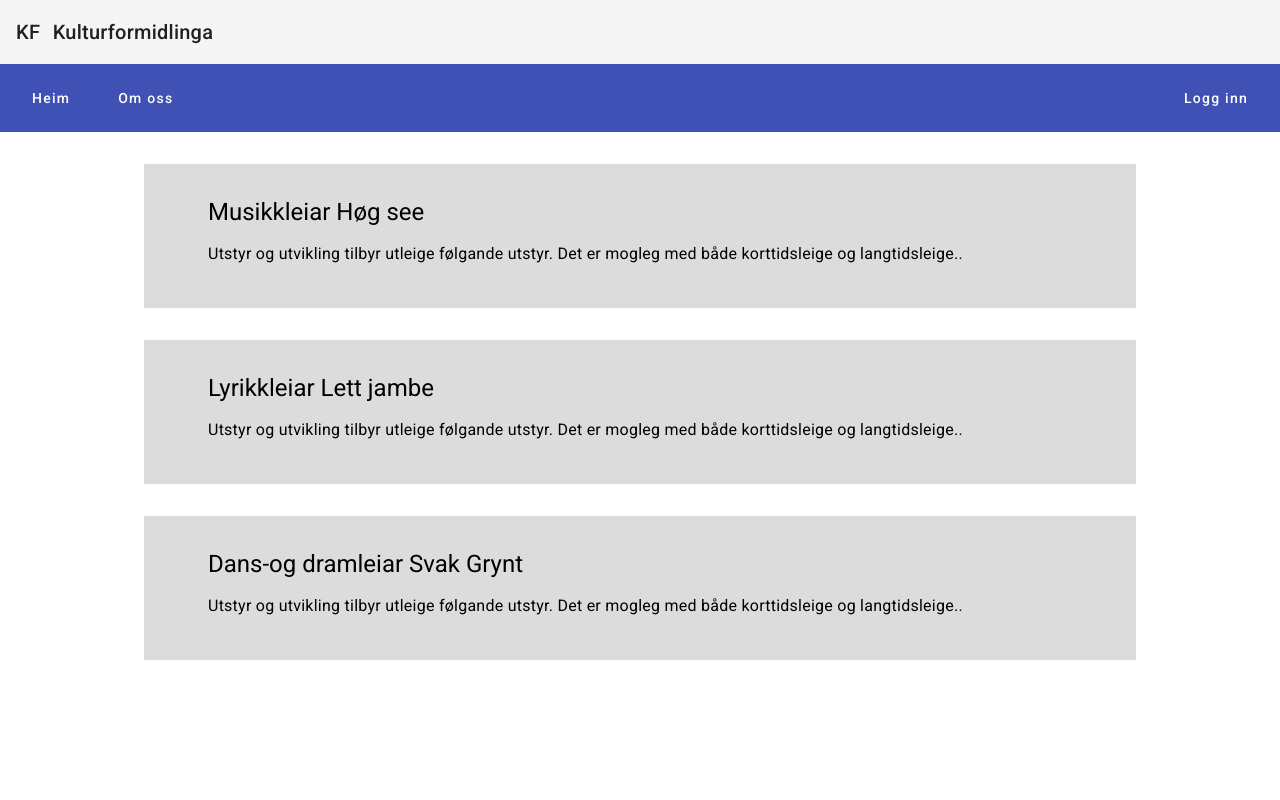
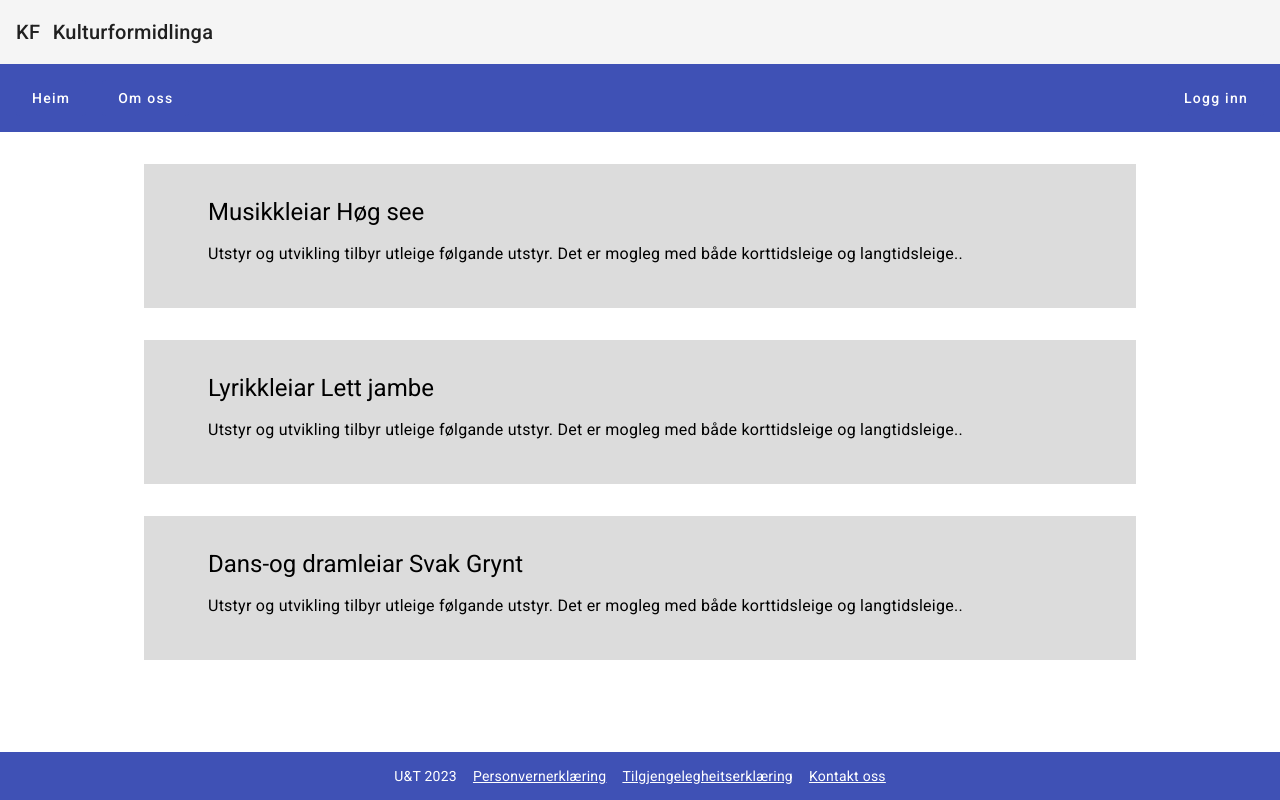
Before and after one commit to CrispySprites/kulturformidling, an Angular app: page /Om-oss in a window 1280 px wide. Built offline with nearby package versions, Linux system fonts and the light colour scheme.

Commit message:
add footer

```diff
--- a/src/app/app.component.css
+++ b/src/app/app.component.css
@@ -0,0 +1,15 @@
+.container {
+  position: relative;
+  min-height: 100vh;
+}
+
+.content-container {
+  padding-bottom: 2.5rem;
+}
+
+.footer {
+  position: absolute;
+  bottom: 0;
+  width: 100%;
+  background-color: #3F51B5;
+}
--- a/src/app/home/home.component.css
+++ b/src/app/home/home.component.css
@@ -38,7 +38,7 @@
   position: absolute;
   display: flex;
   align-items: end;
-  bottom: 2.5rem;
+  bottom: 5rem;
   right: 3rem;
   gap: 1rem;
   justify-content: center;
```
